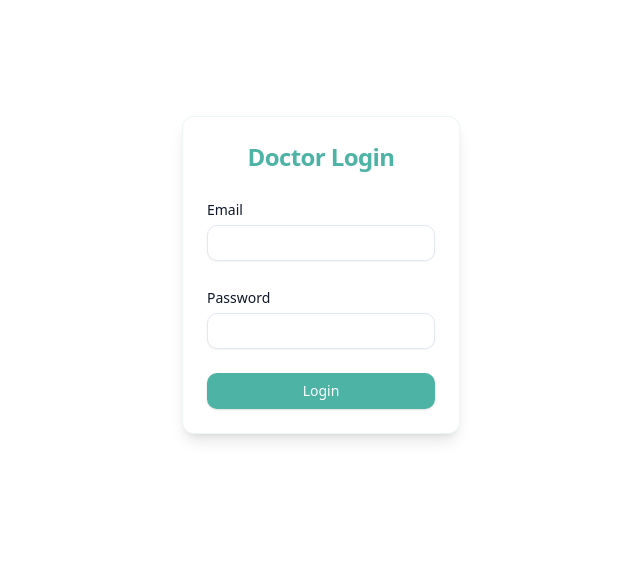
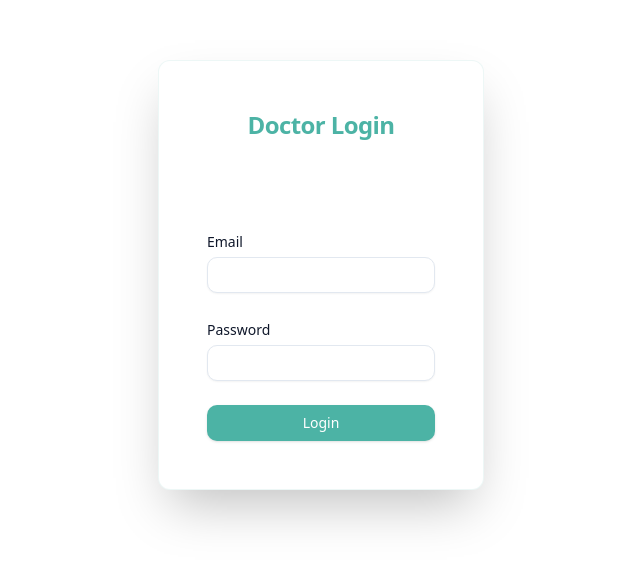
Before and after one commit to saidseghirakram/psychology, a Next.js app: page /login in a window 1280 px wide. Shown: the part 125-688 px from the top of the page, without its empty margins (319-959 px from the left). Built offline with nearby package versions, Linux system fonts and the light colour scheme.

Commit message:
login page

```diff
--- a/app/login/page.tsx
+++ b/app/login/page.tsx
@@ -35,10 +35,10 @@ export default function LoginPage() {
   };
 
   return (
-    <div className="flex min-h-screen items-center justify-center bg-background px-4">
-      <Card className="w-full max-w-md shadow-lg border border-primary/10">
+    <div className="flex min-h-screen items-center justify-center bg-background px-4 ">
+      <Card className="w-full max-w-4xl shadow-2xl border border-primary/10  p-6">
         <CardHeader>
-          <CardTitle className="text-primary text-2xl text-center">Doctor Login</CardTitle>
+          <CardTitle className="text-primary text-2xl text-center mb-10 sm:mb-16">Doctor Login</CardTitle>
         </CardHeader>
         <CardContent>
           <form onSubmit={handleLogin} className="space-y-6">
```
